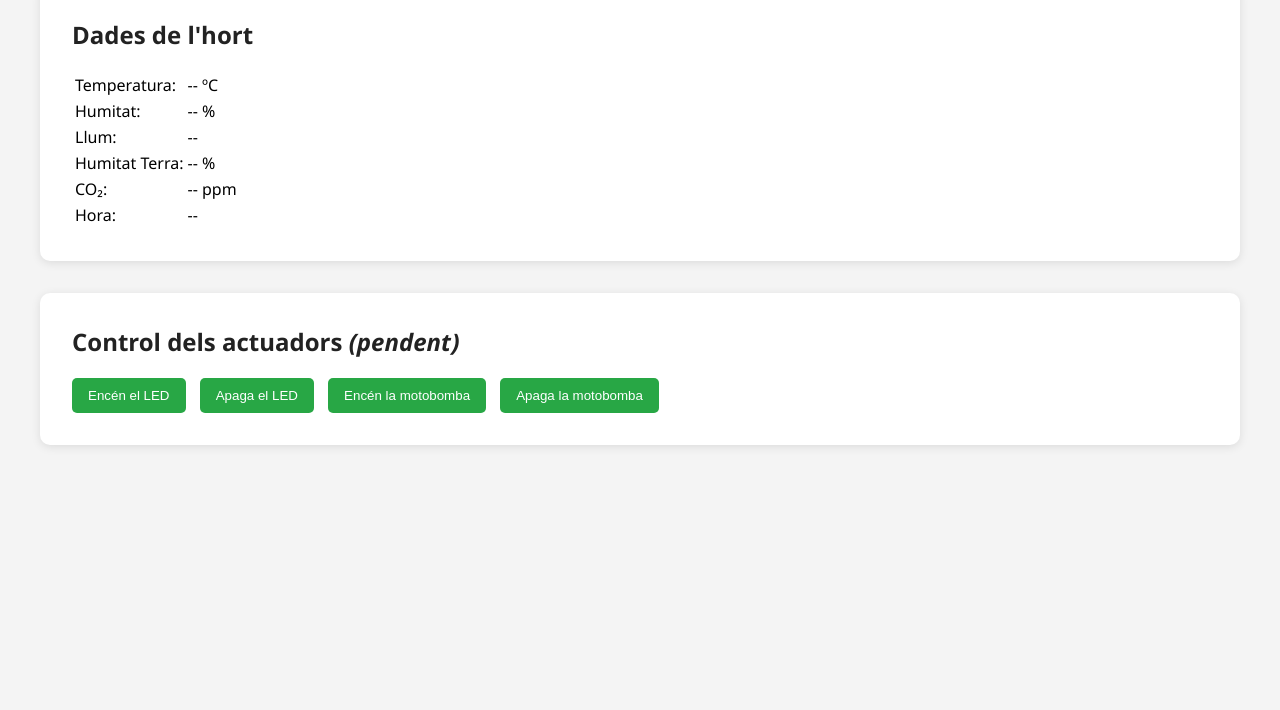
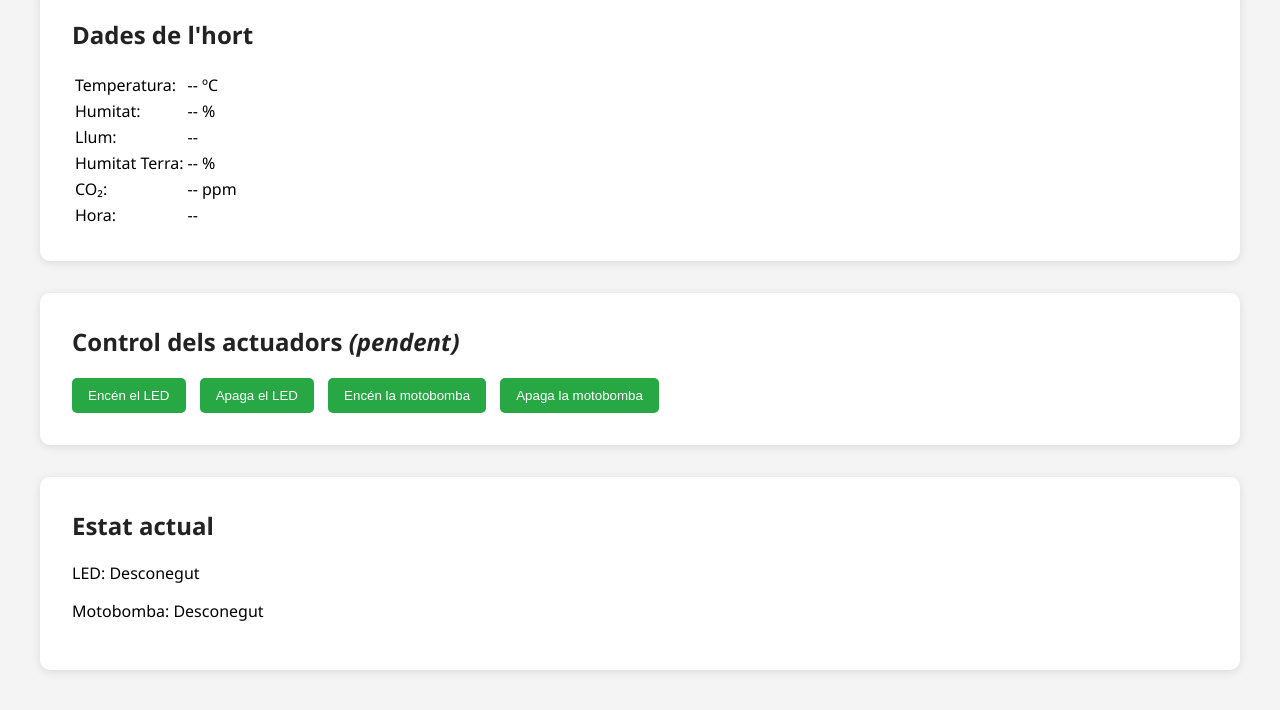
Before and after one commit to projecte-yerai/projecte-yerai.github.io, a plain HTML site: page hort.html in a window 1280 px wide. Shown: the part 172-882 px from the top of the page. Before the commit the page ends 800 px from the top, so only its background shows below. Drawn offline with Linux system fonts and the light colour scheme; no server answers.

Commit message:
Update hort.html

```diff
--- a/hort.html
+++ b/hort.html
@@ -38,6 +38,11 @@
     <button onclick="enviarOrdre('led_off')">Apaga el LED</button>
     <button onclick="enviarOrdre('motobomba_on')">Encén la motobomba</button>
     <button onclick="enviarOrdre('motobomba_off')">Apaga la motobomba</button>
+</div>
+<div class="sensor-box">
+  <h2>Estat actual</h2>
+  <p>LED: <span id="estat_led">Desconegut</span></p>
+  <p>Motobomba: <span id="estat_motobomba">Desconegut</span></p>
 </div>
   </main>
 
```
Lines whose indentation alone changed are shown as unchanged.
